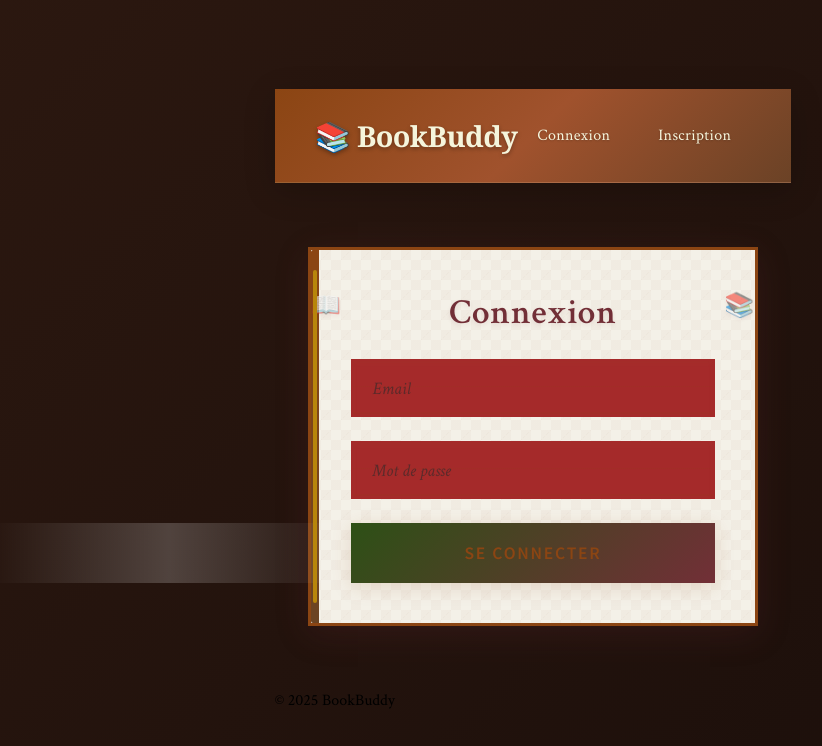
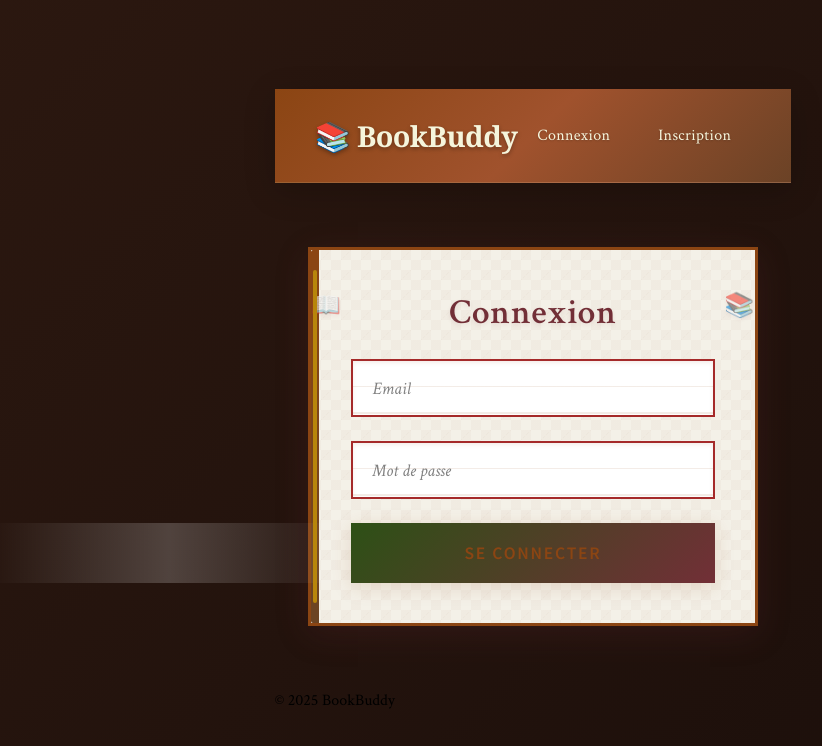
Before and after one commit to armelle-pouzioux/bookBuddy, a React (Vite) app in the folder frontend/: page /login in a window 1280 px wide. Shown: the top 746 px of the page, without its empty margins (107-929 px from the left). Built offline with nearby package versions, Linux system fonts and the light colour scheme.

Commit message:
color changed

```diff
--- a/frontend/src/styles/bookmodal.css
+++ b/frontend/src/styles/bookmodal.css
@@ -174,7 +174,7 @@
         }
 
         .modal input::placeholder {
-            color: #8D6E63;
+            color: white;
             opacity: 0.8;
             font-style: italic;
         }
--- a/frontend/src/styles/form.css
+++ b/frontend/src/styles/form.css
@@ -101,7 +101,7 @@
   font-size: 1.1rem;
   font-family: 'Source Sans Pro', sans-serif;
   border: 2px solid var(--warm-beige);
-  background: brown;
+  background:white;
   color: black;
   border-radius: 0;
   transition: all 0.3s ease;
```
